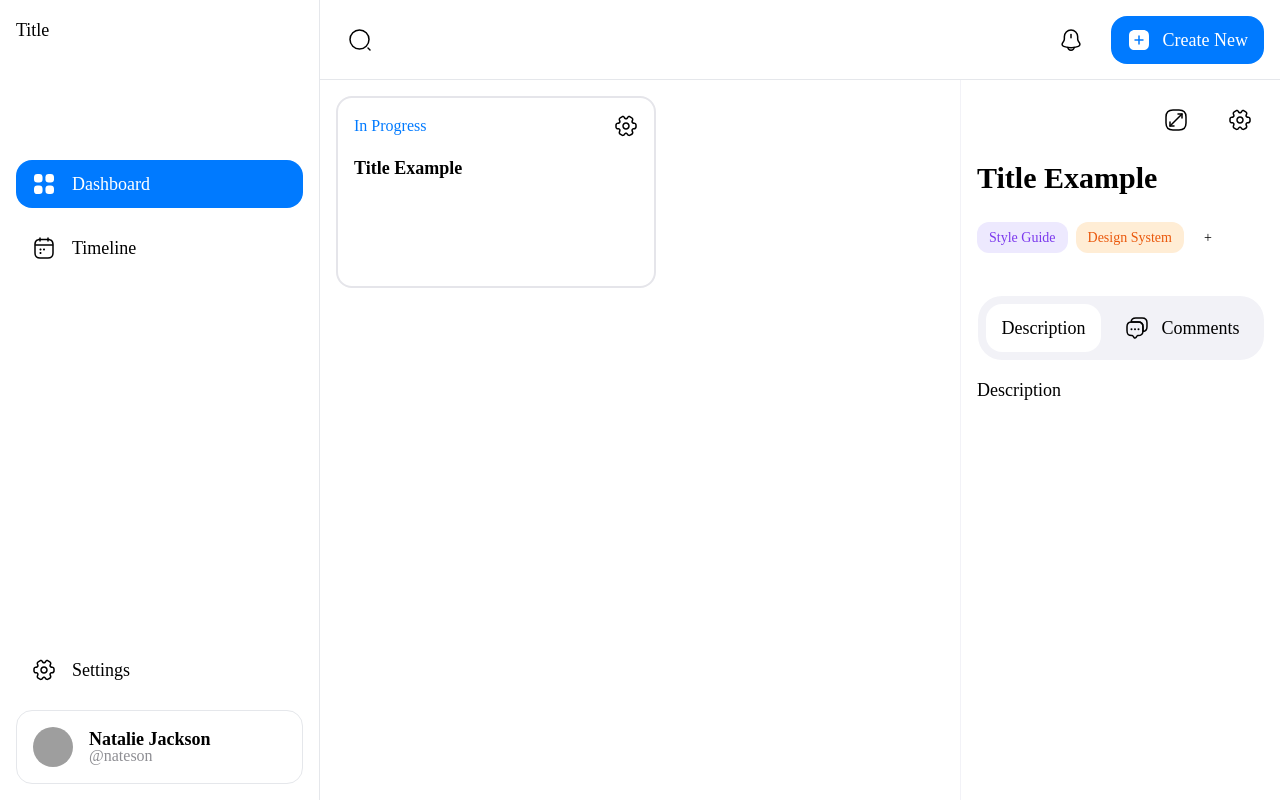
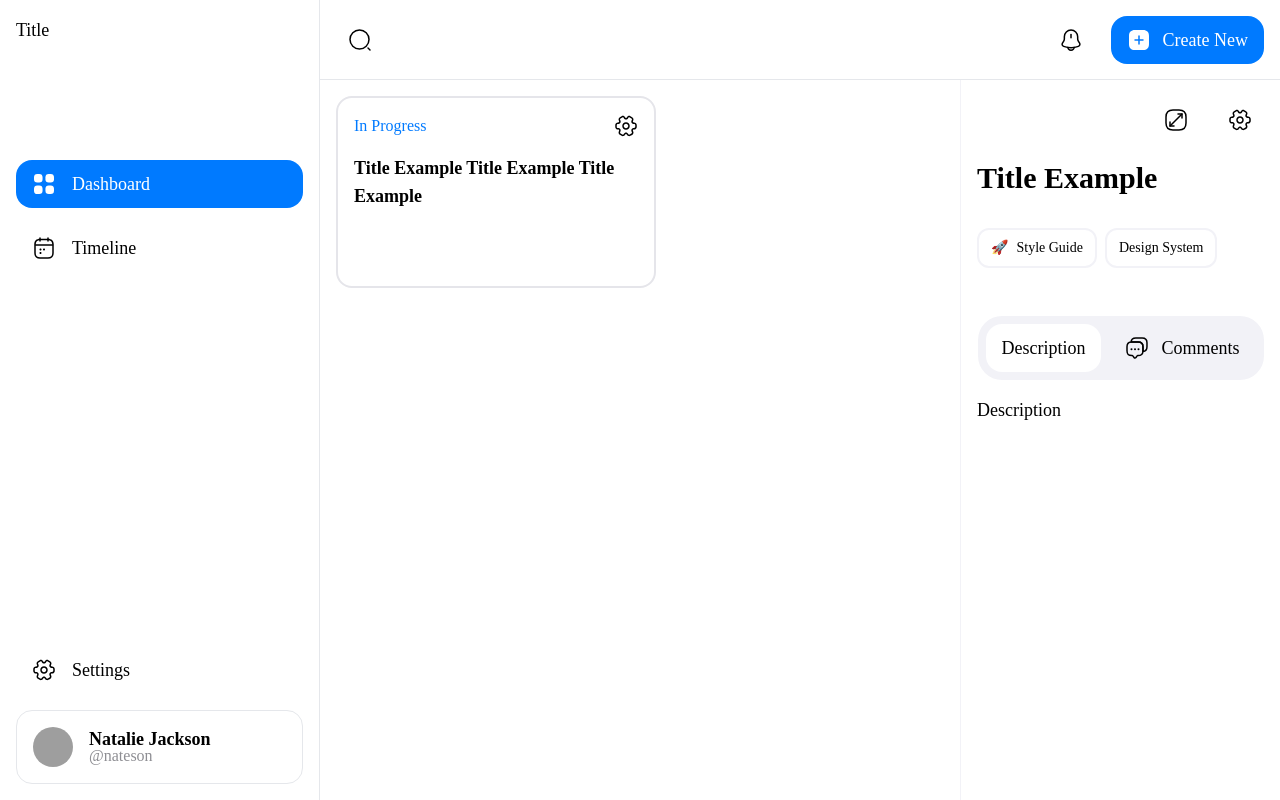
Before and after one commit to gochelias/tasklab, a Next.js app in the folder apps/web/: page / in a window 1280 px wide. Built offline with nearby package versions, Linux system fonts and the light colour scheme; grey boxes are pictures that could not be loaded.

Commit message:
refactor(web): new tags design

```diff
--- /dev/null
+++ b/apps/web/src/components/task/Tag.tsx
@@ -0,0 +1,6 @@
+export const Tag = ({ label, emoji }: any) => (
+	<button className="tag">
+		<p className={emoji ? 'mr-2' : ''}>{emoji}</p>
+		<p>{label}</p>
+	</button>
+);
--- a/apps/web/src/components/task/TaskPreview.tsx
+++ b/apps/web/src/components/task/TaskPreview.tsx
@@ -1,6 +1,7 @@
 import { IconButton, MaximizeIcon, SettingsIcon } from '@tasklab/ui';
 
 import { Fragment } from 'react';
+import { Tag } from './Tag';
 import { TaskTabs } from './TaskTabs';
 
 export const TaskPreview = () => (
@@ -14,14 +15,10 @@ export const TaskPreview = () => (
 				<h1 className="text-3xl font-semibold dark:text-[#f2f2f7] ">
 					Title Example
 				</h1>
-				<div className="my-4 text-sm space-x-2 py-4">
-					<span className="text-violet-600 bg-violet-100 px-3 py-2 rounded-xl">
-						Style Guide
-					</span>
-					<span className="text-orange-600 bg-orange-100 px-3 py-2 rounded-xl">
-						Design System
-					</span>
-					<span className="px-3 py-2 rounded-2xl">+</span>
+				<div className="flex my-4 text-sm space-x-2 py-4">
+					<Tag label="Style Guide" emoji="🚀" />
+					<Tag label="Design System" />
+					{/* <span className="px-3 py-2 rounded-2xl">+</span> */}
 				</div>
 			</div>
 			<div className="h-full overflow-hidden">
--- a/apps/web/src/pages/index.tsx
+++ b/apps/web/src/pages/index.tsx
@@ -17,7 +17,7 @@ export default function Web() {
 							</div>
 						</div>
 						<span className="font-semibold py-4 dark:text-[#f2f2f7]">
-							Title Example
+							Title Example Title Example Title Example
 						</span>
 					</div>
 				</div>
--- a/packages/ui/src/styles/index.css
+++ b/packages/ui/src/styles/index.css
@@ -49,4 +49,20 @@
 	.tab-active {
 		@apply bg-white;
 	}
+
+	.tag {
+		@apply flex
+		px-3
+		py-2
+		h-10
+		text-sm
+		border-2
+		rounded-xl
+		select-none
+		ease-linear
+		duration-75
+		transition-all
+		border-[#f2f2f7] dark:border-[#3A3A3C]
+		focus:border-[#007AFF] dark:focus:border-[#0A84FF];
+	}
 }
```
